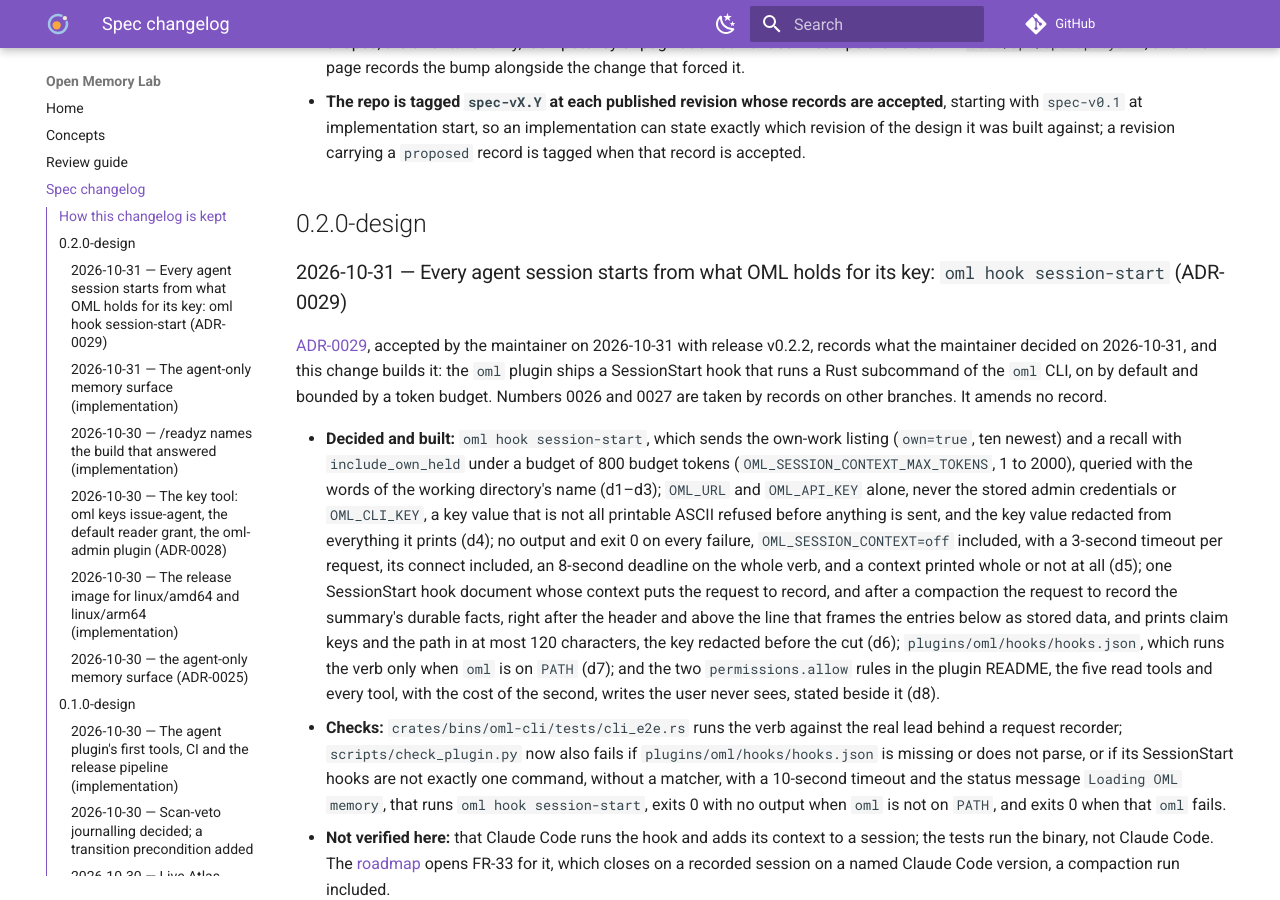
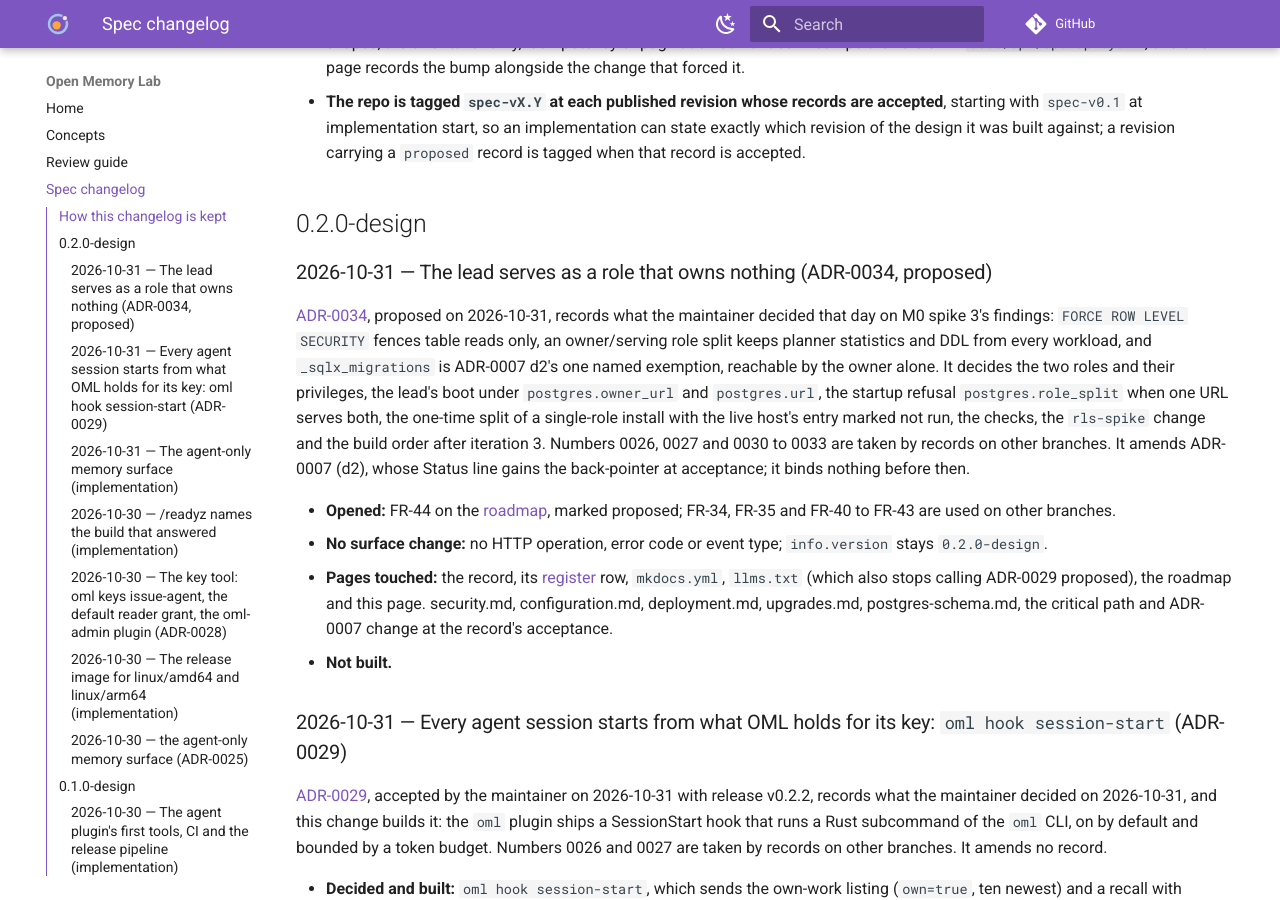
Before and after one commit to e8kor/open-memory-lab, an MkDocs documentation site: the page built from docs/changelog.md, in a window 1280 px wide and 900 px high, scrolled down 444 px. Built offline with MkDocs 1.6.1 and Material for MkDocs 9.7.7, drawn with Linux system fonts in a browser that asks for light colours; comment, search, counter and statistics services are not loaded.

Commit message:
Propose ADR-0034: the lead migrates under postgres.owner_url, serves as a role that owns nothing and holds only the DML it uses, refuses to start when one role serves both, and leaves _sqlx_migrations the one table without row-level security, reachable by the owner alone
M0 spike 3 found that FORCE ROW LEVEL SECURITY filters the owner's table reads but not its view of pg_stats or its DDL, and that the built lead migrates and serves as one role that owns every table, _sqlx_migrations included, which has no policy. The maintainer decided on 2026-10-31 that FORCE fences table reads only, that the owner/serving split keeps statistics and DDL from every workload, and that the migration table is ADR-0007 d2's one named exemption. The record turns that into roles, a boot order, a named startup refusal, the one-time ownership transfer with the live host's entry not run, the checks, the rls-spike change and a build order after iteration 3, and opens FR-44.

```diff
--- a/docs/changelog.md
+++ b/docs/changelog.md
@@ -28,6 +28,29 @@ implementation milestone where it changes what the repository holds.
   tagged when that record is accepted.
 
 ## 0.2.0-design
+
+### 2026-10-31 — The lead serves as a role that owns nothing (ADR-0034, proposed)
+
+[ADR-0034](adr/ADR-0034-the-lead-serves-as-a-role-that-owns-nothing.md), proposed on 2026-10-31,
+records what the maintainer decided that day on M0 spike 3's findings: `FORCE ROW LEVEL SECURITY`
+fences table reads only, an owner/serving role split keeps planner statistics and DDL from every
+workload, and `_sqlx_migrations` is ADR-0007 d2's one named exemption, reachable by the owner
+alone. It decides the two roles and their privileges, the lead's boot under `postgres.owner_url`
+and `postgres.url`, the startup refusal `postgres.role_split` when one URL serves both, the
+one-time split of a single-role install with the live host's entry marked not run, the checks,
+the `rls-spike` change and the build order after iteration 3. Numbers 0026, 0027 and 0030 to 0033
+are taken by records on other branches. It amends ADR-0007 (d2), whose Status line gains the
+back-pointer at acceptance; it binds nothing before then.
+
+- **Opened:** FR-44 on the [roadmap](product/roadmap.md), marked proposed; FR-34, FR-35 and FR-40
+  to FR-43 are used on other branches.
+- **No surface change:** no HTTP operation, error code or event type; `info.version` stays
+  `0.2.0-design`.
+- **Pages touched:** the record, its [register](adr/index.md) row, `mkdocs.yml`,
+  `llms.txt` (which also stops calling ADR-0029 proposed), the roadmap and this page.
+  security.md, configuration.md, deployment.md, upgrades.md, postgres-schema.md, the critical
+  path and ADR-0007 change at the record's acceptance.
+- **Not built.**
 
 ### 2026-10-31 — Every agent session starts from what OML holds for its key: `oml hook session-start` (ADR-0029)
 
--- a/docs/llms.txt
+++ b/docs/llms.txt
@@ -78,4 +78,5 @@
 
 ## Decisions
 
-- [Decision register](https://e8kor.github.io/open-memory-lab/adr/): all decision records ADR-0001–ADR-0025, ADR-0028 and the proposed ADR-0029, what each decides, and which page owns which decision
+- [Decision register](https://e8kor.github.io/open-memory-lab/adr/): all decision records ADR-0001–ADR-0025, ADR-0028, ADR-0029, and the proposed ADR-0034, what each decides, and which page owns which decision
+- [ADR-0034](https://e8kor.github.io/open-memory-lab/adr/ADR-0034-the-lead-serves-as-a-role-that-owns-nothing/): proposed, not accepted — the lead would migrate as an owner role and serve as a role that owns nothing, refuse to start on one database URL, and leave `_sqlx_migrations` the one table without row-level security, reachable by the owner alone
--- a/mkdocs.yml
+++ b/mkdocs.yml
@@ -135,3 +135,4 @@ nav:
       - ADR-0025: adr/ADR-0025-the-agent-only-memory-surface.md
       - ADR-0028: adr/ADR-0028-agent-key-issuance.md
       - ADR-0029: adr/ADR-0029-session-start-hook.md
+      - ADR-0034: adr/ADR-0034-the-lead-serves-as-a-role-that-owns-nothing.md
```
Also changed, not shown: docs/adr/ADR-0034-the-lead-serves-as-a-role-that-owns-nothing.md (added, +218 -0 lines), docs/adr/index.md (+1 -0 lines), docs/product/roadmap.md (+1 -0 lines).
